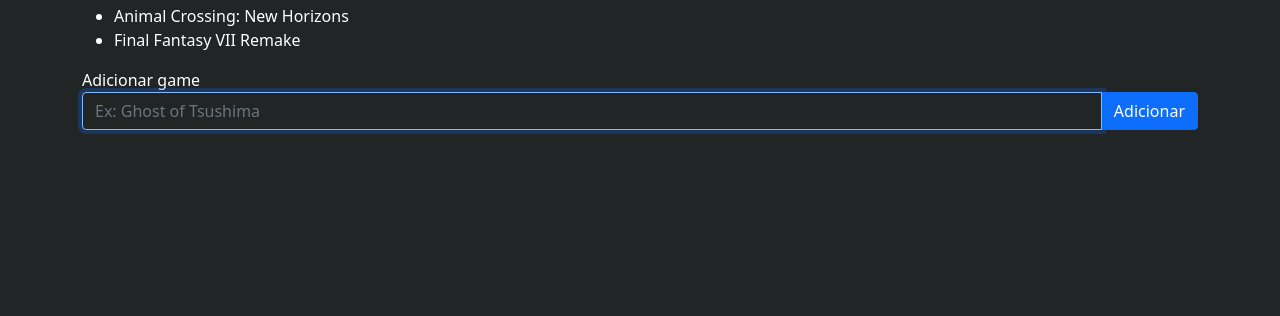
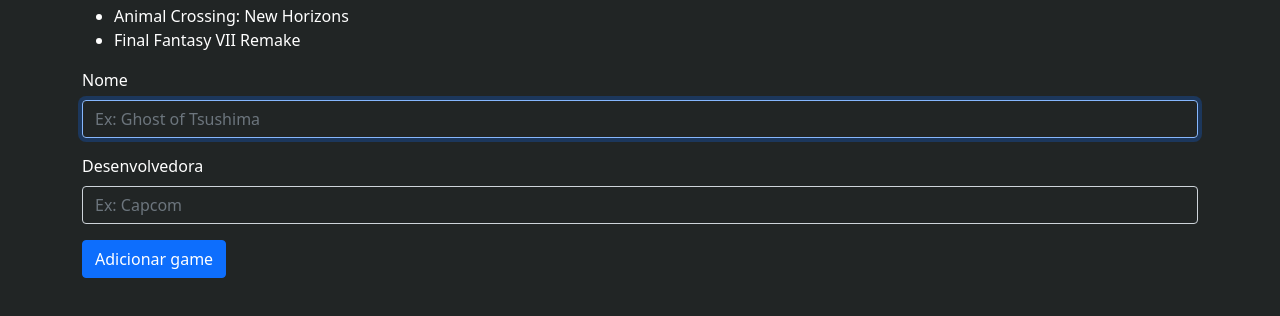
Before and after one commit to RicarGit/Firebase-Project, a plain HTML site: page index.html in a window 1280 px wide. Shown: the part 90-406 px from the top of the page. Drawn offline with nearby package versions, Linux system fonts and the light colour scheme; no server answers.

Commit message:
added publisher field to the form

```diff
--- a/index.html
+++ b/index.html
@@ -20,14 +20,19 @@
       <li>Final Fantasy VII Remake</li>
     </ul>
 
-    <form>
-      <label for="game">Adicionar game</label>
+    <form data-js="add-game-form">
+      <div class="mb-3">
+        <label for="title" class="form-label">Nome</label>
+        <input class="form-control bg-transparent text-white" name="title" placeholder="Ex: Ghost of Tsushima" required
+          autofocus>
+      </div>
 
-      <div class="input-group">
-        <input class="form-control bg-transparent text-white" type="text" name="game"
-          placeholder="Ex: Ghost of Tsushima" required autofocus>
-        <input class="btn btn-primary" type="submit" value="Adicionar">
+      <div class="mb-3">
+        <label for="developer" class="form-label">Desenvolvedora</label>
+        <input class="form-control bg-transparent text-white" name="developer" placeholder="Ex: Capcom" required>
       </div>
+
+      <button class="btn btn-primary">Adicionar game</button>
     </form>
   </div>
   <script type="module" src="./app.js"></script>
```
